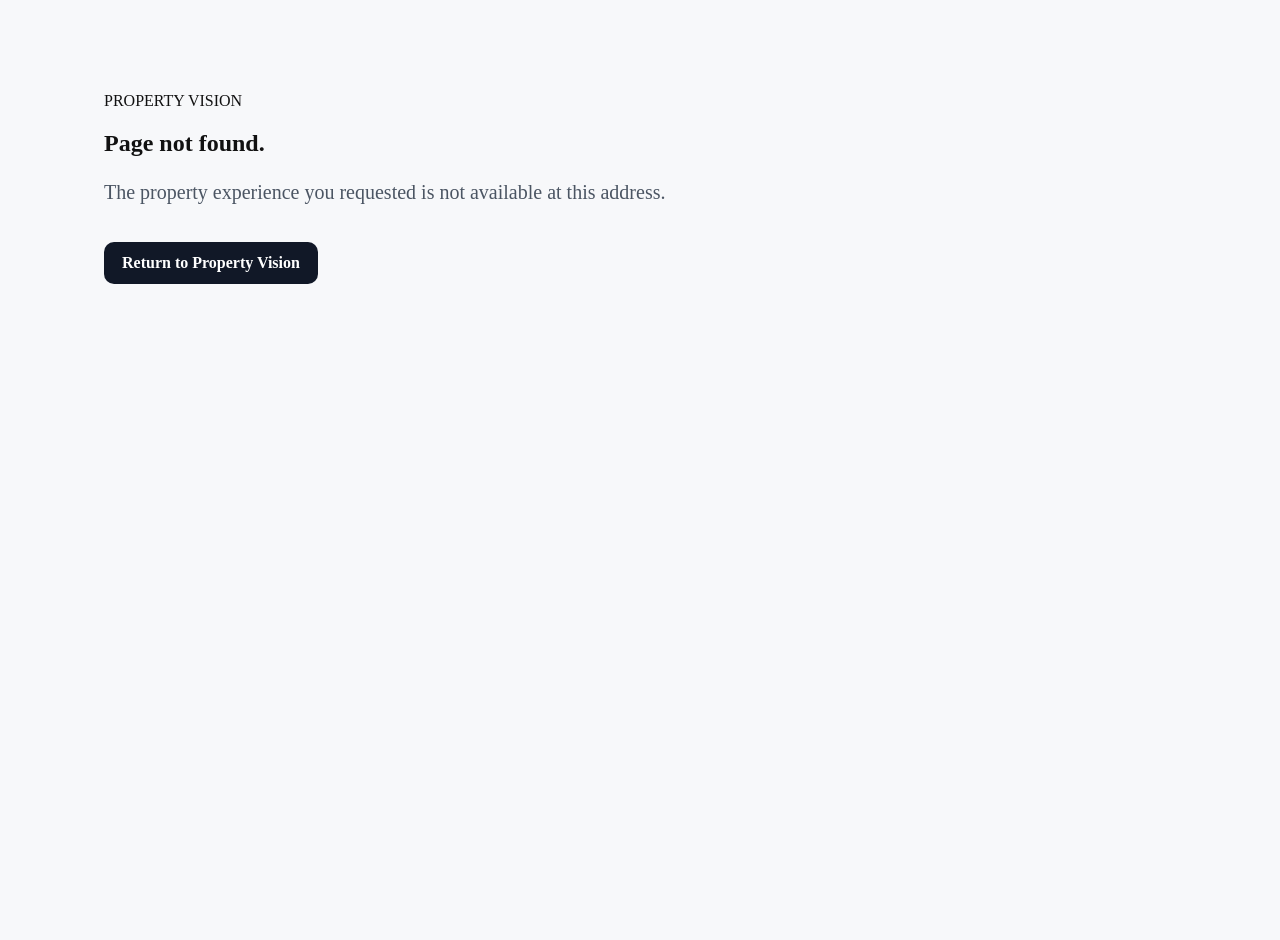
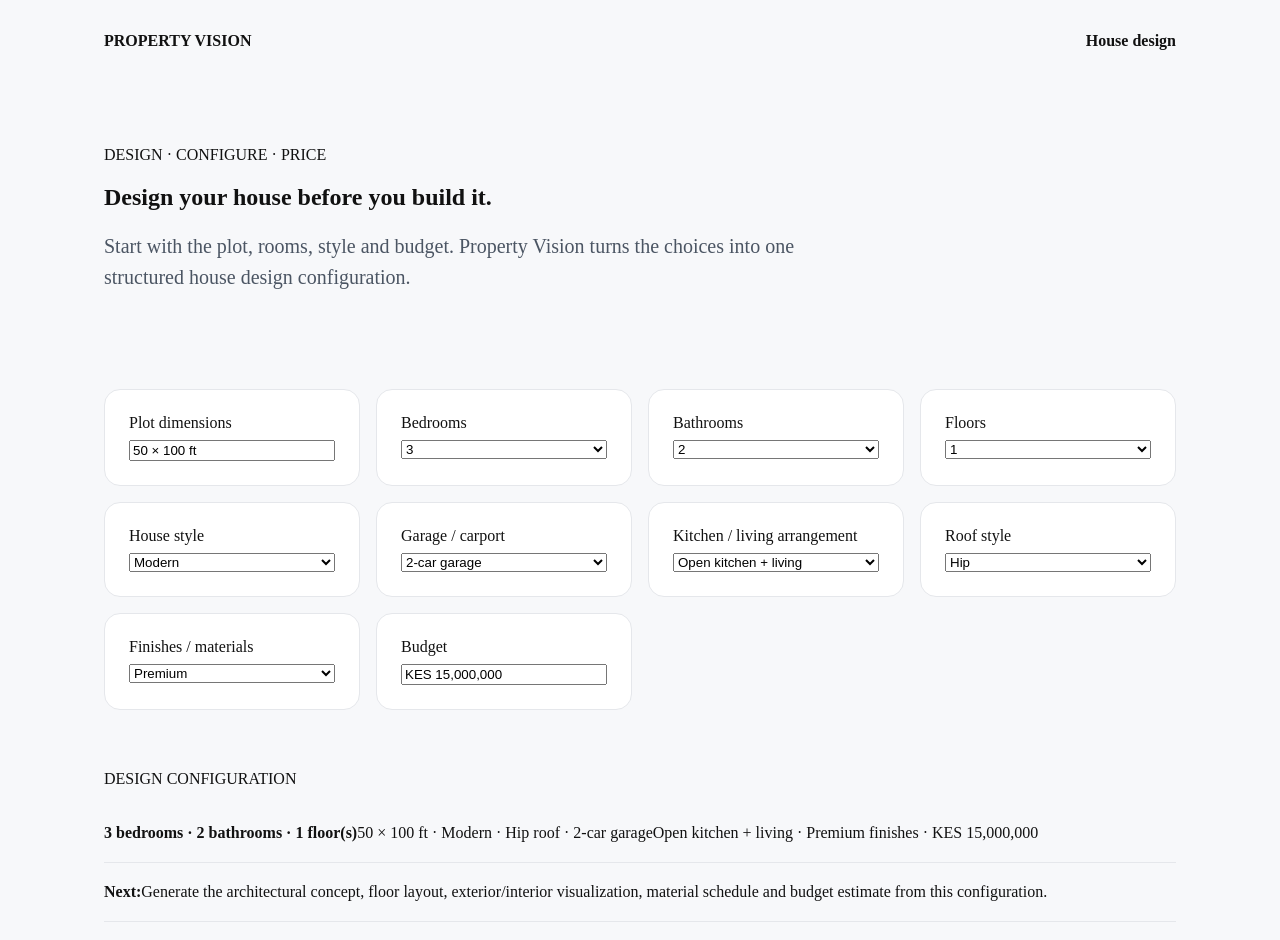
Before and after one commit to stpeter614-netizen/property-vision, a Next.js app: page /design/house in a window 1280 px wide. Before the commit this address had no page. Shown: the top 940 px of the page. Before the commit the page ends 800 px from the top, so only its background shows below. Built offline with nearby package versions, Linux system fonts and the light colour scheme.

Commit message:
Add Property Vision house design configuration inputs

```diff
--- /dev/null
+++ b/app/design/house/page.tsx
@@ -0,0 +1,58 @@
+'use client';
+
+import { useMemo, useState } from 'react';
+
+const styles = ['Modern','Contemporary','Traditional','Minimalist','Bungalow','Villa','Farmhouse'];
+const roofs = ['Flat','Gable','Hip','Pitched','Mixed'];
+const finishes = ['Standard','Premium','Luxury'];
+
+export default function HouseDesignPage() {
+  const [plot, setPlot] = useState('50 × 100 ft');
+  const [bedrooms, setBedrooms] = useState(3);
+  const [bathrooms, setBathrooms] = useState(2);
+  const [floors, setFloors] = useState(1);
+  const [style, setStyle] = useState('Modern');
+  const [garage, setGarage] = useState('2-car garage');
+  const [layout, setLayout] = useState('Open kitchen + living');
+  const [roof, setRoof] = useState('Hip');
+  const [finish, setFinish] = useState('Premium');
+  const [budget, setBudget] = useState('KES 15,000,000');
+
+  const summary = useMemo(() => ({ plot, bedrooms, bathrooms, floors, style, garage, layout, roof, finish, budget }), [plot, bedrooms, bathrooms, floors, style, garage, layout, roof, finish, budget]);
+
+  return (
+    <main className="shell">
+      <nav className="nav"><a href="/">PROPERTY VISION</a><span>House design</span></nav>
+      <section className="hero">
+        <div>
+          <p className="eyebrow">DESIGN · CONFIGURE · PRICE</p>
+          <h1>Design your house before you build it.</h1>
+          <p className="lead">Start with the plot, rooms, style and budget. Property Vision turns the choices into one structured house design configuration.</p>
+        </div>
+      </section>
+
+      <section className="grid">
+        <label className="card">Plot dimensions<input value={plot} onChange={e=>setPlot(e.target.value)} placeholder="e.g. 50 × 100 ft" /></label>
+        <label className="card">Bedrooms<select value={bedrooms} onChange={e=>setBedrooms(+e.target.value)}>{[1,2,3,4,5,6,7].map(n=><option key={n}>{n}</option>)}</select></label>
+        <label className="card">Bathrooms<select value={bathrooms} onChange={e=>setBathrooms(+e.target.value)}>{[1,2,3,4,5,6].map(n=><option key={n}>{n}</option>)}</select></label>
+        <label className="card">Floors<select value={floors} onChange={e=>setFloors(+e.target.value)}>{[1,2,3,4].map(n=><option key={n}>{n}</option>)}</select></label>
+        <label className="card">House style<select value={style} onChange={e=>setStyle(e.target.value)}>{styles.map(x=><option key={x}>{x}</option>)}</select></label>
+        <label className="card">Garage / carport<select value={garage} onChange={e=>setGarage(e.target.value)}>{['None','Carport','1-car garage','2-car garage','3-car garage'].map(x=><option key={x}>{x}</option>)}</select></label>
+        <label className="card">Kitchen / living arrangement<select value={layout} onChange={e=>setLayout(e.target.value)}>{['Open kitchen + living','Separate kitchen + living','Kitchen + dining + family room','Custom arrangement'].map(x=><option key={x}>{x}</option>)}</select></label>
+        <label className="card">Roof style<select value={roof} onChange={e=>setRoof(e.target.value)}>{roofs.map(x=><option key={x}>{x}</option>)}</select></label>
+        <label className="card">Finishes / materials<select value={finish} onChange={e=>setFinish(e.target.value)}>{finishes.map(x=><option key={x}>{x}</option>)}</select></label>
+        <label className="card">Budget<input value={budget} onChange={e=>setBudget(e.target.value)} placeholder="e.g. KES 15,000,000" /></label>
+      </section>
+
+      <section>
+        <p className="eyebrow">DESIGN CONFIGURATION</p>
+        <div className="option">
+          <strong>{summary.bedrooms} bedrooms · {summary.bathrooms} bathrooms · {summary.floors} floor(s)</strong>
+          <span>{summary.plot} · {summary.style} · {summary.roof} roof · {summary.garage}</span>
+          <span>{summary.layout} · {summary.finish} finishes · {summary.budget}</span>
+        </div>
+        <div className="option"><strong>Next:</strong><span>Generate the architectural concept, floor layout, exterior/interior visualization, material schedule and budget estimate from this configuration.</span></div>
+      </section>
+    </main>
+  );
+}
```
